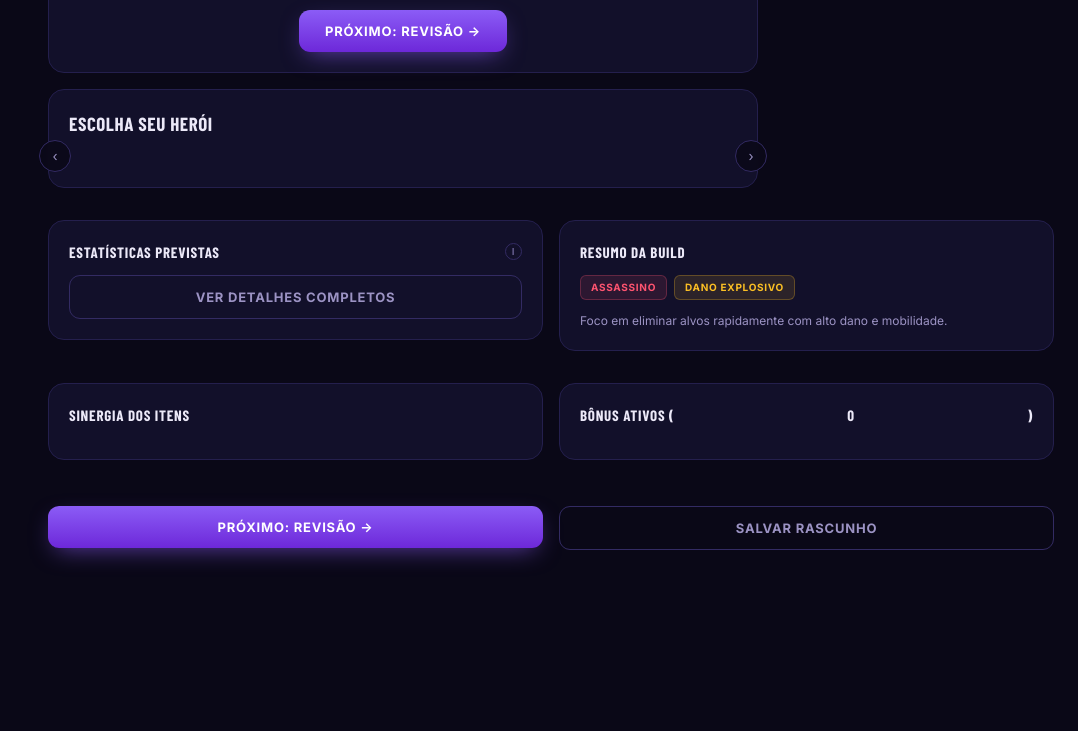
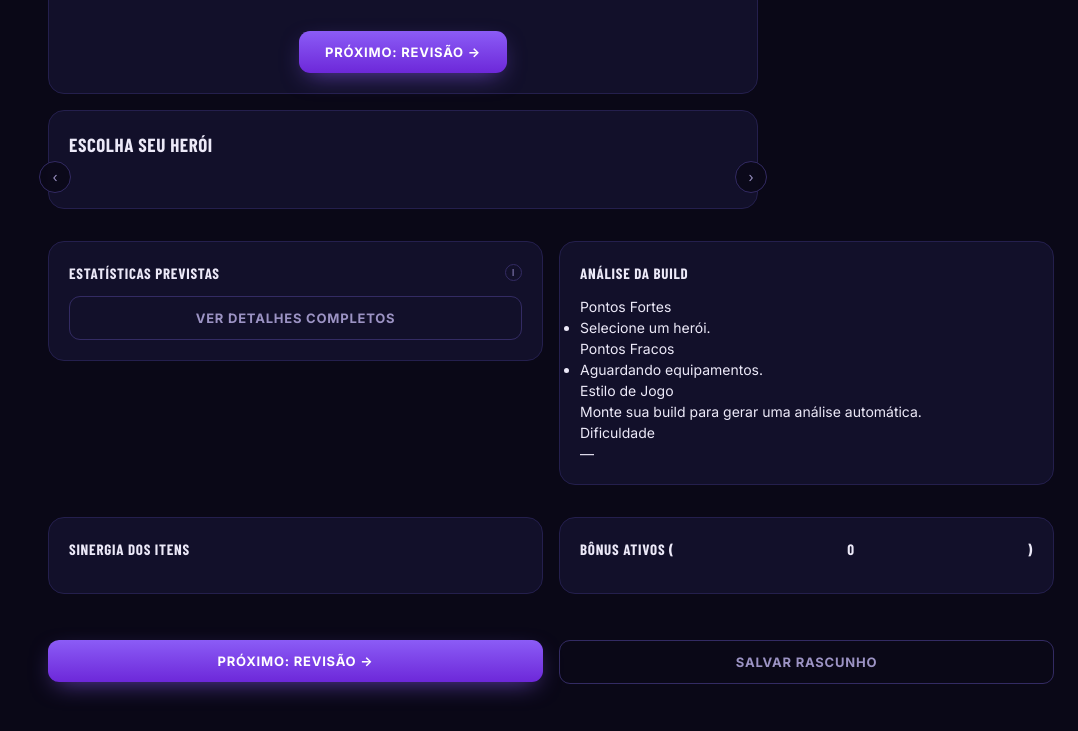
Before and after one commit to BPC-MGA/EchoArena, a plain HTML site: page criar-build.html in a window 1280 px wide. Shown: the part 918-1649 px from the top of the page, without its empty margins (202-1280 px from the left). Before the commit the page ends 1515 px from the top, so only its background shows below. Drawn offline with nearby package versions, Linux system fonts and the light colour scheme; no server answers; a script that the page names is missing; a web font is replaced by a local one.

Commit message:
Update criar-build.html

```diff
--- a/criar-build.html
+++ b/criar-build.html
@@ -5,7 +5,7 @@
 <meta charset="UTF-8">
 <meta name="viewport" content="width=device-width, initial-scale=1.0">
 <title>Criar Build — Echo Arena</title>
-<link rel="preconnect" href="https://fonts.googleapis.com">
+<link rel="preconnect" href="https://fonts.googleapis.com"> Foco em eliminar alvos rapidamente com alto dano e mobilidade.</p>
 <link rel="preconnect" href="https://fonts.gstatic.com" crossorigin>
 <link href="https://fonts.googleapis.com/css2?family=Barlow+Condensed:wght@600;700;800&family=Inter:wght@400;500;600;700&display=swap" rel="stylesheet">
 <link rel="stylesheet" href="./css/criar-build.css">
@@ -132,13 +132,45 @@
       <button class="cta ghost full" type="button" style="margin-top:4px">Ver detalhes completos</button>
     </section>
 
-    <section class="box">
-      <div class="h4">Resumo da build</div>
-      <div class="tags"><span class="a" id="sum-a">Assassino</span><span class="b" id="sum-b">Dano explosivo</span></div>
-      <p style="font-size:12px;color:var(--dim);line-height:1.6" id="sum-txt">
-        Foco em eliminar alvos rapidamente com alto dano e mobilidade.</p>
-    </section>
+<section class="box">
+    <div class="h4">Análise da Build</div>
 
+    <div id="build-analysis">
+
+        <div class="analysis-group">
+            <div class="analysis-title">Pontos Fortes</div>
+
+            <ul id="analysis-strengths" class="analysis-list">
+                <li>Selecione um herói.</li>
+            </ul>
+        </div>
+
+        <div class="analysis-group">
+            <div class="analysis-title">Pontos Fracos</div>
+
+            <ul id="analysis-weaknesses" class="analysis-list">
+                <li>Aguardando equipamentos.</li>
+            </ul>
+        </div>
+
+        <div class="analysis-group">
+            <div class="analysis-title">Estilo de Jogo</div>
+
+            <p id="analysis-playstyle" class="analysis-text">
+                Monte sua build para gerar uma análise automática.
+            </p>
+        </div>
+
+        <div class="analysis-group">
+            <div class="analysis-title">Dificuldade</div>
+
+            <span id="analysis-difficulty" class="difficulty-badge neutral">
+                —
+            </span>
+        </div>
+
+    </div>
+</section>
     <section class="box">
       <div class="h4">Sinergia dos itens</div>
       <div class="syn" id="syn"></div>
```
